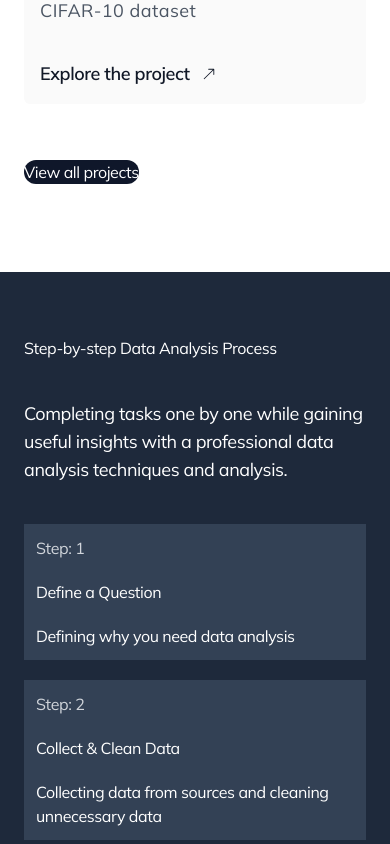
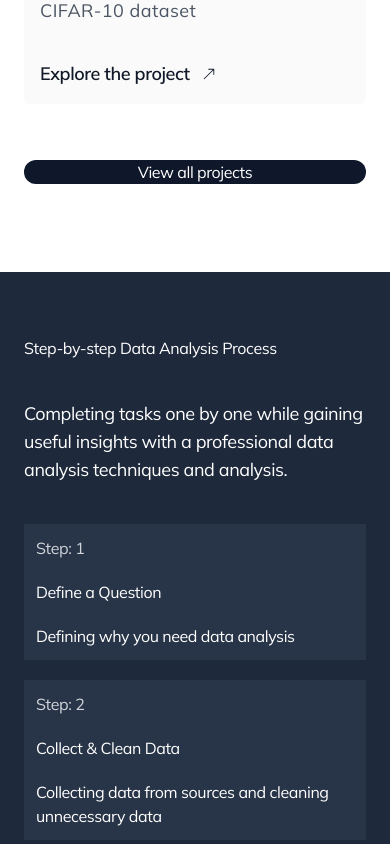
Before and after one commit to kenmwangi/gerald-magu-portfolio, a Next.js app: page / in a window 390 px wide. Shown: the part 1580-2424 px from the top of the page. Built offline with nearby package versions, Linux system fonts and the light colour scheme; no server answers.

Commit message:
simple fixes

```diff
--- a/components/CaseStudy/index.tsx
+++ b/components/CaseStudy/index.tsx
@@ -66,7 +66,7 @@
             );
           })}
         </section>
-        <div>
+        <div className="flex flex-col lg:flex-row w-full">
           <button className="btn rounded-full my-6 text-white bg-slate-900 hover:bg-slate-700 transition-colors">
             View all projects
           </button>
--- a/components/DataProcessing/index.tsx
+++ b/components/DataProcessing/index.tsx
@@ -47,7 +47,7 @@
               return (
                 <article
                   key={id}
-                  className="bg-slate-700 hover:bg-slate-700/70 transition-colors p-3 flex flex-col gap-5"
+                  className="bg-slate-700/50 hover:bg-slate-700/70 transition-colors p-3 flex flex-col gap-5"
                 >
                   <p className="text-gray-300">{number}</p>
                   <h3 className="h3 grow hover:text-gray-300">{title}</h3>
```
